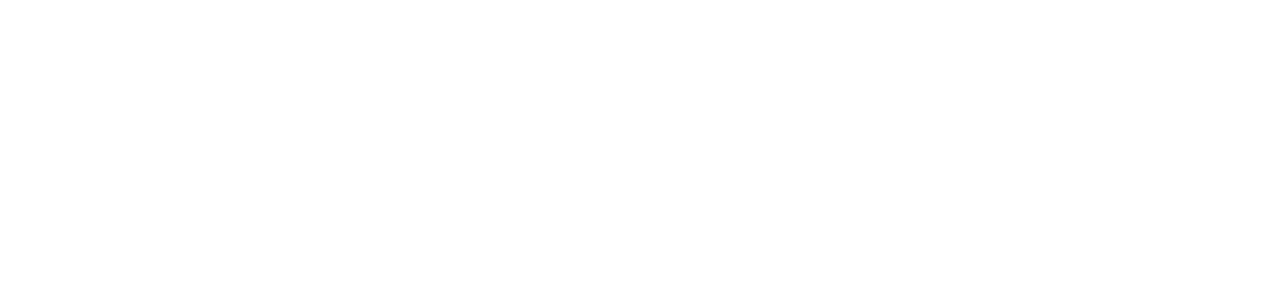
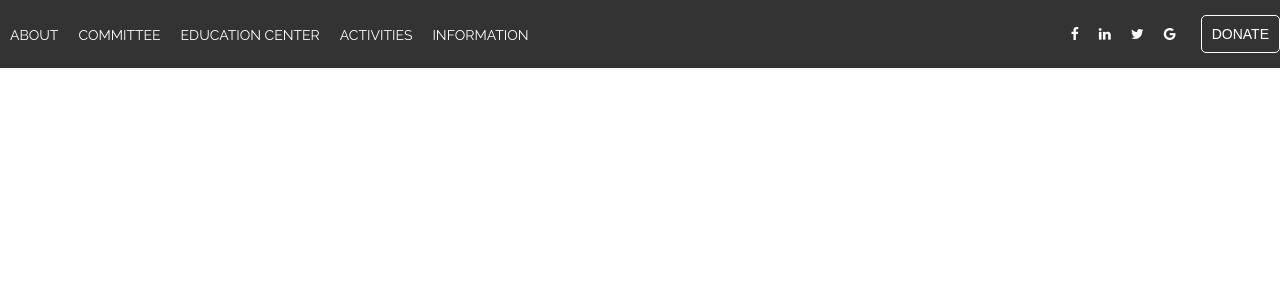
Before and after one commit to nourbalaha/jsfa-hq, a React (Create React App) app: page / in a window 1280 px wide. Shown: the top 300 px of the page. Built offline with nearby package versions, Linux system fonts and the light colour scheme.

Commit message:
added navbar component to app.js

```diff
--- a/src/App.js
+++ b/src/App.js
@@ -1,14 +1,16 @@
-import React from 'react';
-import './App.scss';
+import React from 'react'
+import './App.scss'
 
-function App() {
+import Navbar from './components/Navbar/Navbar.component'
+
+function App () {
   return (
-    <div className="app">
-      <header className="app-header">
-
+    <div className='app'>
+      <header className='app-header'>
+        <Navbar />
       </header>
     </div>
-  );
+  )
 }
 
-export default App;
+export default App
--- a/src/App.scss
+++ b/src/App.scss
@@ -1,38 +1,6 @@
-.App {
-  text-align: center;
+.app{
+    .app-header{
+        display: flex;
+        justify-content: space-between;
+    }
 }
-
-.App-logo {
-  height: 40vmin;
-  pointer-events: none;
-}
-
-@media (prefers-reduced-motion: no-preference) {
-  .App-logo {
-    animation: App-logo-spin infinite 20s linear;
-  }
-}
-
-.App-header {
-  background-color: #282c34;
-  min-height: 100vh;
-  display: flex;
-  flex-direction: column;
-  align-items: center;
-  justify-content: center;
-  font-size: calc(10px + 2vmin);
-  color: white;
-}
-
-.App-link {
-  color: #61dafb;
-}
-
-@keyframes App-logo-spin {
-  from {
-    transform: rotate(0deg);
-  }
-  to {
-    transform: rotate(360deg);
-  }
-}
```
